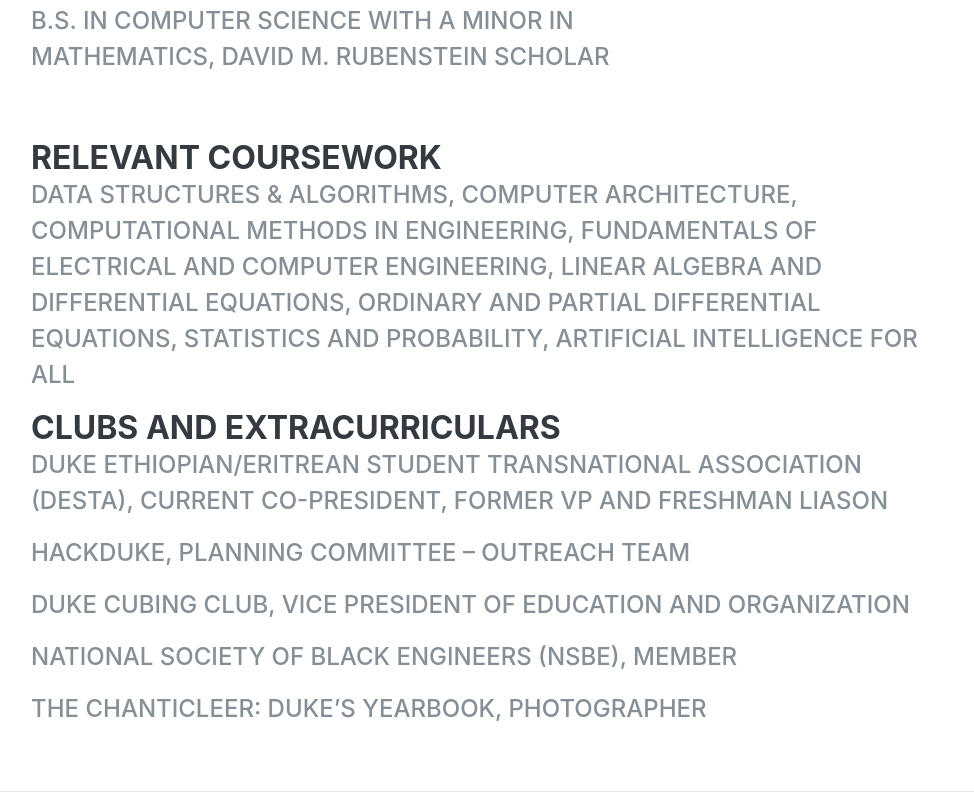
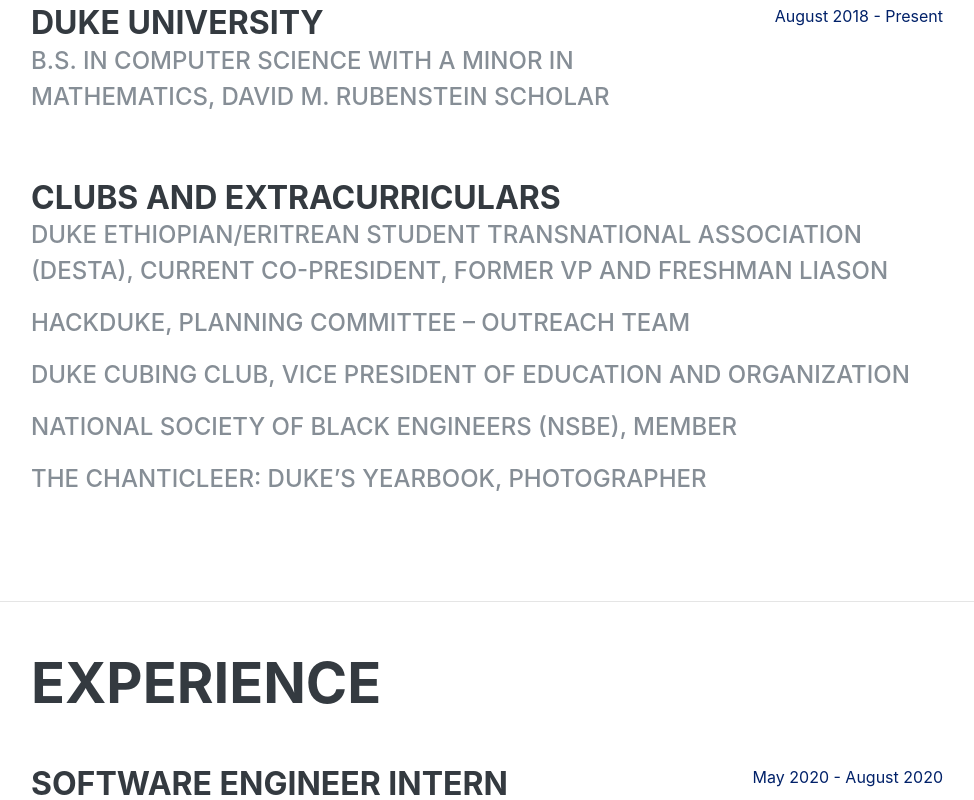
Before and after one commit to calebgetahun/portfolio-app, a React (Create React App) app: page / in a window 1280 px wide. Shown: the part 1000-1800 px from the top of the page, without its empty margins (289-1263 px from the left). Built offline with nearby package versions, Linux system fonts and the light colour scheme; a web font is replaced by a local one.

Commit message:
removed favicon

```diff
--- a/public/index.html
+++ b/public/index.html
@@ -2,7 +2,7 @@
 <html lang="en">
   <head>
     <meta charset="utf-8" />
-    <link rel="shortcut icon" href="%PUBLIC_URL%/favicon.ico" />
+    <!-- <link rel="shortcut icon" href="%PUBLIC_URL%/favicon.ico" /> -->
     <meta name="viewport" content="width=device-width, initial-scale=1" />
     <meta name="theme-color" content="#000000" />
     <!--
@@ -19,7 +19,7 @@
       work correctly both with client-side routing and a non-root public URL.
       Learn how to configure a non-root public URL by running `npm run build`.
     -->
-    <title>Portfolio</title>
+    <title>Caleb Getahun</title>
     <link href="%PUBLIC_URL%/css/bootstrap.min.css" rel="stylesheet">
 
     <!-- Custom fonts for this template -->
--- a/src/Components/Education.js
+++ b/src/Components/Education.js
@@ -26,10 +26,6 @@
               </div>
             ))
           }
-
-          <h3 className="mb-0">Relevant Coursework</h3>
-          <div className="subheading mb-3">{"Data Structures & Algorithms, Computer Architecture, Computational Methods in Engineering, Fundamentals of Electrical and Computer Engineering, Linear Algebra and Differential Equations, Ordinary and Partial Differential Equations, Statistics and Probability, Artificial Intelligence for All"}</div>
-
           <div>
             <h3 className="mb-0"> Clubs and Extracurriculars</h3>
             <div className="subheading mb-3">{"Duke Ethiopian/Eritrean Student Transnational Association (DESTA), current Co-President, former VP and Freshman Liason"}</div>
--- a/src/profileData.json
+++ b/src/profileData.json
@@ -99,10 +99,6 @@
 			"projectDetails": "Developed an iOS application using Swift to enable users to share notes from a variety of classes. This was inspired from struggling to get the classes wanted during registration period and missing out on the content.",
 			"techused": "Swift, Firebase iOS SDK for Database and Authentication, Cloud storage, Mobile App Dev"
 
-		},
-		{	"title":"COVID-19 in your area: A contact tracing application",
-			"projectDetails": "Utilizing user provided information about virus diagnosis and symptoms to enable users to see if there are local coronavirus cases in their area.",
-			"techused": "Swift, Xcode, Mapbox API, Firebase iOS SDK"
 		}
 
 	]
```
Also changed, not shown: public/manifest.json, 1 other file (tests, documents, lock files or other folders).
